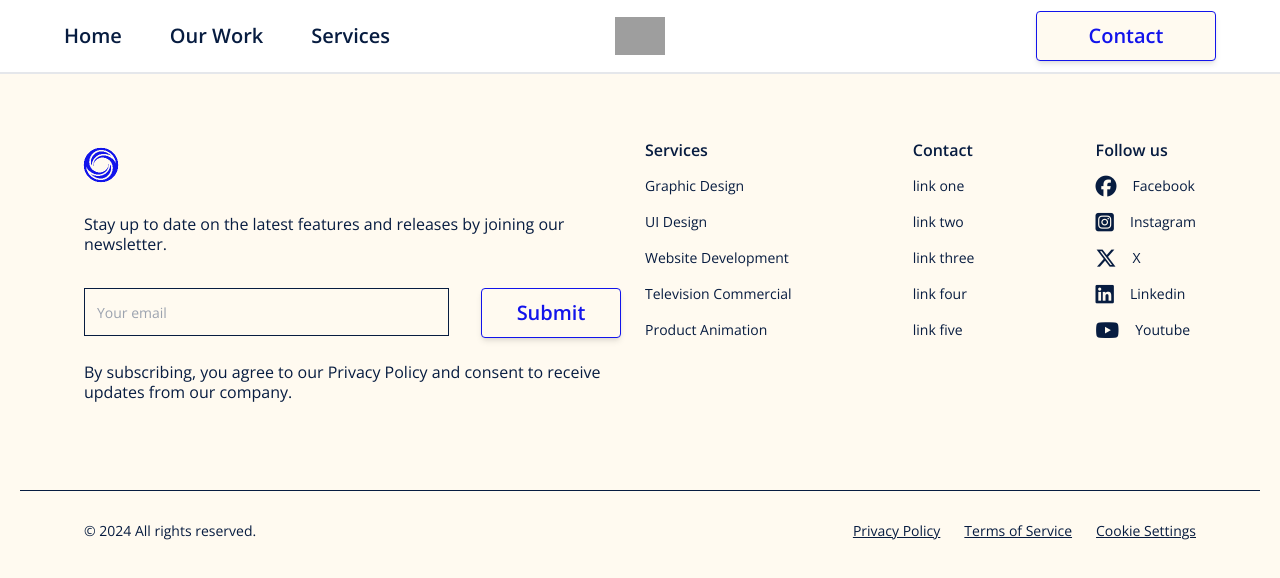
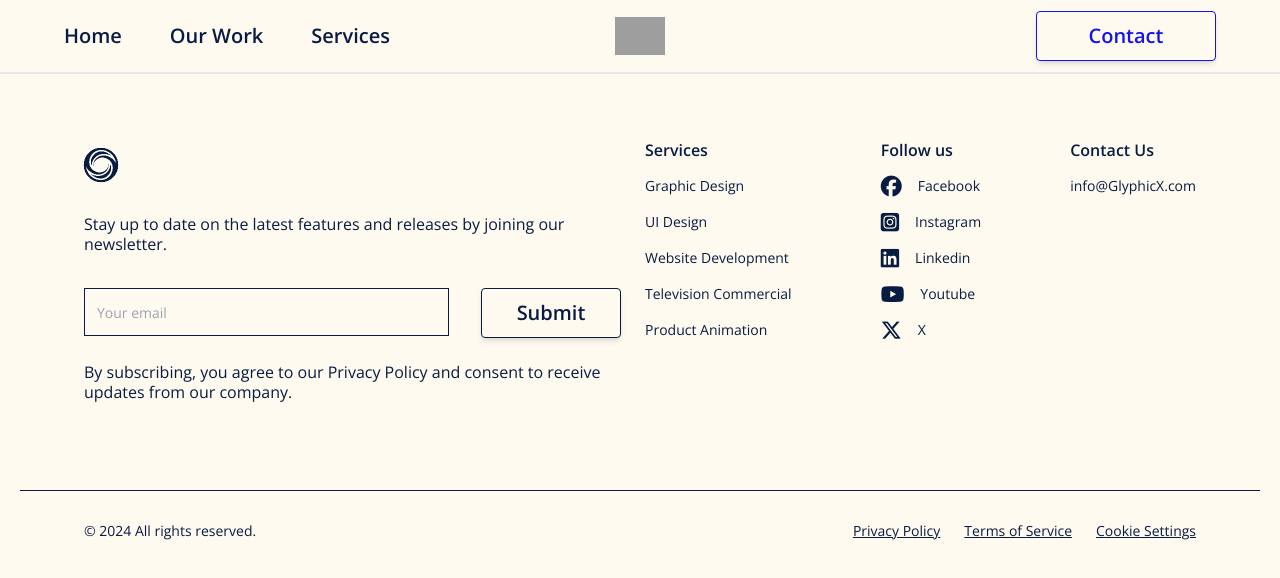
Before and after one commit to Zayan-dev/GlyphicX, a React (Vite) app: page /resources in a window 1280 px wide. Shown: the top 578 px of the page. Built offline with nearby package versions, Linux system fonts and the light colour scheme; grey boxes are pictures that could not be loaded.

Commit message:
Changes done

```diff
--- a/src/components/CustomButton/index.jsx
+++ b/src/components/CustomButton/index.jsx
@@ -22,6 +22,15 @@ export const CustomButton2 = ({text, onClick}) => {
     </button>
   );
 }
+export const CustomButton4 = ({text, onClick}) => {
+  return (
+    <button className="relative h-11 sm:h-[50px] w-full min-w-28 sm:min-w-32 items-center justify-center rounded overflow-hidden bg-offWhite font-medium text-navyBlue border border-navyBlue shadow-md transition-all duration-300 before:absolute before:inset-0 before:border-0 before:border-navyBlue before:duration-100 before:ease-linear hover:bg-navyBlue hover:text-offWhite hover:border-offWhite hover:border-[1px] hover:before:border-[25px]">
+      <span className="relative subHeading text-base sm:text-lg lg:text-xl">
+        {text}
+      </span>
+    </button>
+  );
+}
 
 
 export const CustomButton3 = ({ text, onClick }) => {
--- a/src/components/Navigations/Navbar/index.jsx
+++ b/src/components/Navigations/Navbar/index.jsx
@@ -11,7 +11,7 @@ const Navbar = ({ toggle }) => {
 
   useEffect(() => {
     const handleScroll = () => {
-      if (window.scrollY > 50) {
+      if (window.scrollY > 100) {
         setIsScrolled(true);
       } else {
         setIsScrolled(false);
@@ -35,11 +35,10 @@ const Navbar = ({ toggle }) => {
   // Define styles based on location
   const isHomePage = location.pathname === "/";
   const navbarStyles = isHomePage
-    ? `fixed top-0 z-10 transition-colors duration-300 ${isScrolled ? 'bg-offWhite text-navyBlue opacity-100' : 'bg-transparent text-white opacity-75'}`
-    : 'fixed top-0 z-10 bg-white text-navyBlue opacity-100 border-b-2'; // Default styles for other pages
+    ? `fixed top-0 z-10 transition-colors duration-300 ${isScrolled ? 'bg-offWhite text-navyBlue opacity-100' : 'bg-transparent text-white opacity-100'}`
+    : 'fixed top-0 z-10 text-navyBlue opacity-100 border-b-2 bg-offWhite'; // Default styles for other pages
 
-  const listItemStyles =
-    "subHeading relative text-lg lg:text-xl w-fit block after:block after:content-[''] after:absolute after:h-[3px] after:w-full after:scale-x-0 after:hover:scale-x-100 after:transition after:duration-300 hover:text-royalBlue";
+    const listItemStyles = `${isHomePage && !isScrolled ? 'text-white' : ''} subHeading relative text-lg lg:text-xl w-fit block after:block after:content-[''] after:absolute after:h-[3px] after:w-full after:scale-x-0 after:hover:scale-x-100 after:transition after:duration-300 hover:text-royalBlue`;
 
   const activeLinkStyles = "after:w-full after:scale-x-0 after:scale-x-100 text-royalBlue ";
 
--- a/src/components/cta/cta.css
+++ b/src/components/cta/cta.css
@@ -5,23 +5,23 @@
     display: flex;
     justify-content: center;
     align-items: center;
-    /* background: url('../../assets/images/slider/EAXEE.png') no-repeat center center; */
+    background: url('../../assets/images//Transforming.jpg') no-repeat center center;
     background-size: cover;
     color: var(--background-color);
-    background-color: var(--royalBlue-color);
+    /* background-color: var(--royalBlue-color); */
     overflow: hidden;
 }
 
-/* .cta::before {
+.cta::before {
     content: '';
     position: absolute;
     top: 0;
     left: 0;
     width: 100%;
     height: 100%;
-    background-color: rgba(0, 0, 0, 0.5);
+    background-color: rgba(0, 0, 0, 0.726);
     z-index: 1;
-} */
+}
 
 .cta-outer {
     /* border: 1px solid green; */
--- a/src/components/footer/Footer.jsx
+++ b/src/components/footer/Footer.jsx
@@ -1,7 +1,7 @@
 import React, { useEffect, useRef } from 'react';
 import '../footer/footer.css';
 import logo from "../../assets/logo.png"
-import CustomButton, { CustomButton2 } from '../CustomButton';
+import CustomButton, { CustomButton2, CustomButton4 } from '../CustomButton';
 import { useLocation } from 'react-router-dom';
 
 const Footer = () => {
@@ -15,6 +15,9 @@ const Footer = () => {
     }
   }, [hash]);
 
+  const openMail = () => {
+    window.location.href = "mailto:zayanirfan8@gmail.com";
+  }
   return (
 
     <div ref={footerRef} id="footerSection" className="flex footer">
@@ -30,7 +33,7 @@ const Footer = () => {
           <div className="newsletter">
             <input type="email" placeholder="Your email" className='para' />
             <div className="subscribe-btn">
-              <CustomButton2 text="Submit" />
+              <CustomButton4 text="Submit" />
             </div>
           </div>
           <p className="para">
@@ -47,29 +50,36 @@ const Footer = () => {
             <a className='para'>Television Commercial</a>
             <a className='para'>Product Animation</a>
           </div>
-          <div className="column-2">
-            <p className="subHeading column-div-heading">Contact</p>
-            <a href="http://" className='para'>link one</a>
-            <a href="http://" className='para'>link two</a>
-            <a href="http://" className='para'>link three</a>
-            <a href="http://" className='para'>link four</a>
-            <a href="http://" className='para'>link five</a>
-          </div>
+
           <div className="column-3">
             <p className="subHeading column-div-heading">Follow us</p>
             <div className="social">
-              <a href="http://" >
+              <a href="https://www.facebook.com/profile.php?id=61555673464641&mibextid=kFxxJD" >
                 {" "}
                 <i className="fa-brands fa-facebook fa-xl"></i>
               </a>
-              <a href="http://" className='para'>Facebook</a>
+              <a href="https://www.facebook.com/profile.php?id=61555673464641&mibextid=kFxxJD" className='para'>Facebook</a>
+            </div>
+            <div className="social">
+              <a href="https://www.instagram.com/glyphicx_agency?igsh=MndxZzFqazRhOXpj">
+                {" "}
+                <i className="fa-brands fa-square-instagram fa-xl"></i>
+              </a>
+              <a href="https://www.instagram.com/glyphicx_agency?igsh=MndxZzFqazRhOXpj" className='para'>Instagram</a>
+            </div>
+            <div className="social">
+              <a href="https://www.linkedin.com/company/glyphicx/">
+                {" "}
+                <i className="fa-brands fa-linkedin fa-xl"></i>
+              </a>
+              <a href="https://www.linkedin.com/company/glyphicx/" className='para'>Linkedin</a>
             </div>
             <div className="social">
               <a href="http://">
                 {" "}
-                <i className="fa-brands fa-square-instagram fa-xl"></i>
+                <i className="fa-brands fa-youtube fa-xl"></i>
               </a>
-              <a href="http://" className='para'>Instagram</a>
+              <a href="http://" className='para'>Youtube</a>
             </div>
             <div className="social">
               <a href="http://">
@@ -78,20 +88,14 @@ const Footer = () => {
               </a>
               <a href="http://" className='para'>X</a>
             </div>
-            <div className="social">
-              <a href="http://">
-                {" "}
-                <i className="fa-brands fa-linkedin fa-xl"></i>
-              </a>
-              <a href="http://" className='para'>Linkedin</a>
-            </div>
-            <div className="social">
-              <a href="http://">
-                {" "}
-                <i className="fa-brands fa-youtube fa-xl"></i>
-              </a>
-              <a href="http://" className='para'>Youtube</a>
-            </div>
+          </div>
+          <div className="column-2">
+            <p className="subHeading column-div-heading">Contact Us</p>
+            <a href='mailto:info@GlyphicX.com' className='para'>info@GlyphicX.com</a>
+            {/* <a href="http://" className='para'>link two</a>
+            <a href="http://" className='para'>link three</a>
+            <a href="http://" className='para'>link four</a>
+            <a href="http://" className='para'>link five</a> */}
           </div>
         </div>
       </div>
--- a/src/components/footer/footer.css
+++ b/src/components/footer/footer.css
@@ -57,6 +57,7 @@
 .newsletter input:focus {
     border: 2px solid var(--foreground-color);
 }
+
 .subscribe-btn {
     width: 140px;
 }
--- a/src/components/hero/Hero.jsx
+++ b/src/components/hero/Hero.jsx
@@ -36,11 +36,24 @@ const Hero = () => {
             //     scale: 3,
             //     duration: 1
             // });
-            gsap.from("#gsapBenefitContainer", {
+            // gsap.from("#gsapBenefitContainer", {
+            //     x: -800,
+            //     opacity: 0,
+            //     scrollTrigger: {
+            //         trigger: "#gsapBenefitContainer",
+            //         scroller: "body",
+            //         markers: false,
+            //         start: "top 90%",
+            //         end: "top 40%",
+            //         // // scrub: 2,
+            //     }
+            // });
+
+            gsap.from("#gsapBenefitHeading", {
                 x: -800,
                 opacity: 0,
                 scrollTrigger: {
-                    trigger: "#gsapBenefitContainer",
+                    trigger: "#gsapBenefitHeading",
                     scroller: "body",
                     markers: false,
                     start: "top 90%",
```
Also changed, not shown: src/components/portfolio/project/Projects.jsx (+64 -66 lines), src/assets/logo.png, 1 other file (tests, documents, lock files or other folders).
